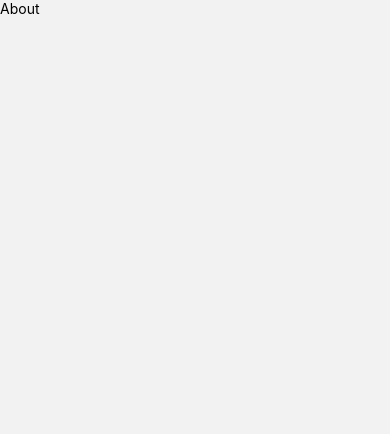
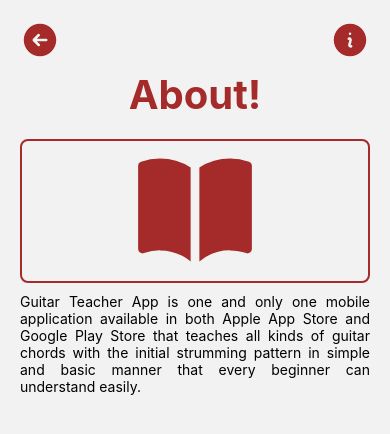
Before and after one commit to wahsandaruwan/simple_guitar_chord_teach_mob_app, a React Native app: screen /About in a window 390 px wide. Shown: the top 434 px of the page. Built offline with nearby package versions, Linux system fonts and the light colour scheme.

Commit message:
Completed about screen

```diff
--- a/src/screens/About.js
+++ b/src/screens/About.js
@@ -1,9 +1,73 @@
-import { StyleSheet, Text, View } from "react-native";
-export default function About() {
+import {
+  SafeAreaView,
+  Text,
+  View,
+  TouchableOpacity,
+  StatusBar,
+} from "react-native";
+
+import * as Icons from "react-native-heroicons/solid";
+
+export default function About({ navigation }) {
   return (
-    <View>
-      <Text>About</Text>
-    </View>
+    <SafeAreaView style={{ flex: 1 }}>
+      <StatusBar backgroundColor="brown" />
+      <View
+        style={{
+          flex: 1,
+          justifyContent: "flex-start",
+          alignItems: "flex-start",
+          padding: 20,
+        }}
+      >
+        <View
+          style={{
+            width: "100%",
+            flexDirection: "row",
+            alignItems: "center",
+            justifyContent: "space-between",
+          }}
+        >
+          <TouchableOpacity onPress={() => navigation.goBack()}>
+            <Icons.ArrowLeftCircleIcon size="40" color="brown" />
+          </TouchableOpacity>
+          <TouchableOpacity onPress={() => navigation.navigate("Help")}>
+            <Icons.InformationCircleIcon size="40" color="brown" />
+          </TouchableOpacity>
+        </View>
+        <Text
+          style={{
+            width: "100%",
+            fontSize: 40,
+            fontWeight: "bold",
+            marginTop: 10,
+            marginBottom: 20,
+            textAlign: "center",
+            color: "brown",
+          }}
+        >
+          About!
+        </Text>
+        <View
+          style={{
+            width: "100%",
+            alignItems: "center",
+            marginBottom: 10,
+            borderWidth: 2,
+            borderColor: "brown",
+            borderStyle: "solid",
+            borderRadius: 8,
+          }}
+        >
+          <Icons.BookOpenIcon size="140" color="brown" />
+        </View>
+        <Text style={{ textAlign: "justify", marginBottom: 10 }}>
+          Guitar Teacher App is one and only one mobile application available in
+          both Apple App Store and Google Play Store that teaches all kinds of
+          guitar chords with the initial strumming pattern in simple and basic
+          manner that every beginner can understand easily.
+        </Text>
+      </View>
+    </SafeAreaView>
   );
 }
-const styles = StyleSheet.create({});
--- a/src/screens/Home.js
+++ b/src/screens/Home.js
@@ -53,7 +53,7 @@ export default function Home({ navigation }) {
 
   return (
     <SafeAreaView style={{ flex: 1, backgroundColor: "lightblue" }}>
-      <StatusBar backgroundColor="orange" />
+      <StatusBar backgroundColor="brown" />
 
       <View
         style={{
@@ -75,7 +75,7 @@ export default function Home({ navigation }) {
           <TextInput
             placeholder="Filter Chords"
             style={{
-              width: "80%",
+              width: "82%",
               height: "100%",
               paddingVertical: 10,
               paddingHorizontal: 20,
@@ -91,19 +91,10 @@ export default function Home({ navigation }) {
               padding: 5,
               borderRadius: 10,
             }}
-            onPress={() => navigation.navigate("FinanceSetup")}
-          >
-            <Icons.PlusCircleIcon size="40" color="white" />
-          </TouchableOpacity>
-          {/* <TouchableOpacity
-            style={{
-              backgroundColor: "black",
-              padding: 5,
-            }}
             onPress={() => navigation.navigate("About")}
           >
-            <Icons.CheckBadgeIcon size="40" color="white" />
-          </TouchableOpacity> */}
+            <Icons.CubeIcon size="40" color="white" />
+          </TouchableOpacity>
         </View>
         <ScrollView
           showsVerticalScrollIndicator={false}
--- a/src/screens/Splash.js
+++ b/src/screens/Splash.js
@@ -11,7 +11,7 @@ import * as Icons from "react-native-heroicons/solid";
 export default function Splash({ navigation }) {
   return (
     <SafeAreaView style={{ flex: 1 }}>
-      <StatusBar backgroundColor="orange" />
+      <StatusBar backgroundColor="brown" />
       <View
         style={{
           flex: 1,
```
